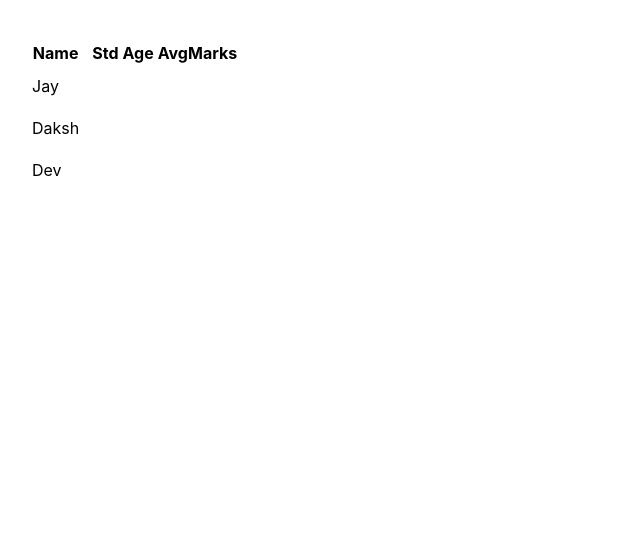
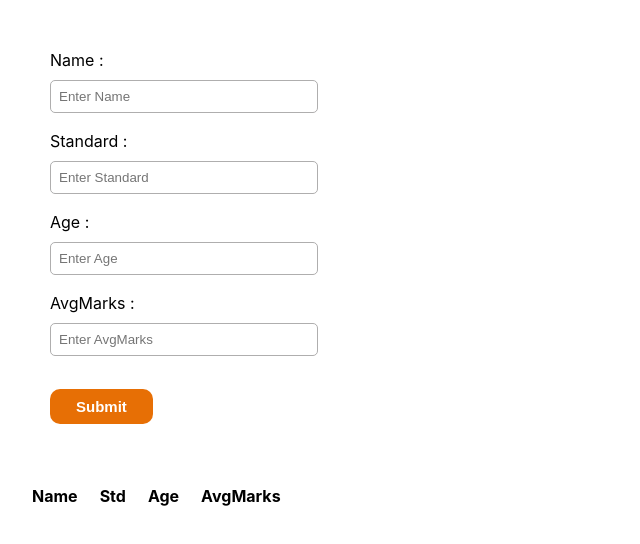
Before and after one commit to Himja-jnext/ReactDemo, a React (Create React App) app in the folder my-app/: page / in a window 1280 px wide. Shown: the top 544 px of the page, without its empty margins (0-640 px from the left). Built offline with nearby package versions, Linux system fonts and the light colour scheme.

Commit message:
Make a form

```diff
--- a/my-app/src/App.css
+++ b/my-app/src/App.css
@@ -1,7 +1,35 @@
 .table{
     padding: 20px;
 }
-
+th{
+    padding: 10px;
+}
 td{
     padding: 10px;
 }
+.dataform{
+    padding: 50px 0 30px 50px;
+}
+.datablock{
+    padding-bottom: 8px;
+}
+.nameInput{
+    margin: 10px 0;
+    padding: 8px;
+    border: 1px solid #afaeae;
+    border-radius: 5px;
+    width: 250px;
+}
+.nameInput:focus{
+    outline: none;
+}
+.sub-btn{
+    margin-top: 15px;
+    padding: 9px 26px;
+    color: #fff;
+    background-color:rgb(231, 111, 5);
+    border: none;
+    border-radius: 10px;
+    font-size: 15px;
+    font-weight: 600;
+}
--- a/my-app/src/App.js
+++ b/my-app/src/App.js
@@ -1,7 +1,7 @@
 import React from "react";
 import "./App.css";
 // import Header from "./MyComponents/Header";
-import Section from "./MyComponents/Section";
+import TableComponent from "./MyComponents/TableComponent";
 // import Footer from "./MyComponents/Footer";
 // import Clock from "./MyComponents/Clock";
 // import Counter from "./MyComponents/Counter";
@@ -11,7 +11,7 @@ function App() {
   return (
     <>
       {/* <Header /> */}
-      <Section />
+      <TableComponent />
       {/* <Footer /> */}
       {/* <App /> */}
       {/* <Clock /> */}
--- a/my-app/src/MyComponents/Childcomp.js
+++ /dev/null
@@ -1,16 +0,0 @@
-import React, { Component } from "react";
-
-class Childcomp extends Component {
-  render() {
-    const { userVal } = this.props;
-    console.log("singleUserValue", userVal);
-    return (
-      <div>
-        <h2>{userVal.Name}</h2>
-        <h3>{userVal.Std}</h3>
-        <h3>{userVal.Age}</h3>
-      </div>
-    );
-  }
-}
-export default Childcomp;
--- /dev/null
+++ b/my-app/src/MyComponents/ClickuserData.js
@@ -0,0 +1,16 @@
+// import React, { Component } from "react";
+
+// export default class ClickuserData extends Component {
+//   render() {
+//     const { singleUserValue } = this.props;
+//     // console.log("singleUserValue", singleUserValue);
+//     return (
+//       <div>
+//         <h2>{singleUserValue.Name}</h2>
+//         <h3>{singleUserValue.Std}</h3>
+//         <h3>{singleUserValue.Age}</h3>
+//         <h3>{singleUserValue.AvgMarks}</h3>
+//       </div>
+//     );
+//   }
+// }
--- /dev/null
+++ b/my-app/src/MyComponents/FormComponent.js
@@ -0,0 +1,62 @@
+import React, { Component } from "react";
+
+export default class Form extends React.Component {
+  constructor() {
+    super();
+  }
+  render() {
+    return (
+      <div>
+        <form className="dataform" onSubmit={() => this.props.submitData()}>
+          <div className="datablock">
+            <label for="fname">Name :</label>
+            <br></br>
+            <input
+              type="text"
+              id="fname"
+              name="fname"
+              className="nameInput"
+              placeholder="Enter Name"
+            />
+          </div>
+          <div className="datablock">
+            <label for="std">Standard :</label>
+            <br></br>
+            <input
+              type="text"
+              id="std"
+              name="std"
+              className="nameInput"
+              placeholder="Enter Standard"
+            />
+          </div>
+          <div className="datablock">
+            <label for="age">Age :</label>
+            <br></br>
+            <input
+              type="text"
+              id="age"
+              name="age"
+              className="nameInput"
+              placeholder="Enter Age"
+            />
+          </div>
+          <div className="datablock">
+            <label for="avgMarks">AvgMarks :</label>
+            <br></br>
+            <input
+              type="text"
+              id="avgMarks"
+              name="avgMarks"
+              className="nameInput"
+              placeholder="Enter AvgMarks"
+            />
+          </div>
+          <button type="submit" className="sub-btn">
+            Submit
+          </button>
+        </form>
+      </div>
+    );
+  }
+}
--- a/my-app/src/MyComponents/Section.js
+++ /dev/null
@@ -1,60 +0,0 @@
-import { getValue } from "@testing-library/user-event/dist/utils";
-import React, { Component } from "react";
-import Childcomp from "./Childcomp";
-
-class Section extends React.Component {
-  constructor(props) {
-    super(props);
-    this.state = {
-      userData: [
-        { Name: "Jay", Std: 10, Age: 16, AvgMarks: 91 },
-        { Name: "Daksh", Std: 7, Age: 13, AvgMarks: 63 },
-        { Name: "Dev", Std: 3, Age: 8, AvgMarks: 78 },
-      ],
-      singleUserData: {},
-    };
-
-    this.showData = this.showData.bind(this);
-  }
-
-  showData = (item) => {
-    this.setState({ singleUserData: item });
-  };
-
-  render() {
-    const { userData, singleUserData } = this.state;
-    // console.log("userData", this.state.userData);
-    console.log("singleUserData", this.state.singleUserData);
-    // console.log(typeof userData);
-    return (
-      <div>
-        <Childcomp userVal={singleUserData} />
-        <table className="table">
-          <thead>
-            <tr>
-              <th>Name</th>
-              <th>Std</th>
-              <th>Age</th>
-              <th>AvgMarks</th>
-            </tr>
-          </thead>
-          <tbody>
-            {userData?.map((item, index) => {
-              //console.log(item);
-              return (
-                <tr onClick={() => this.showData(item)}>
-                  <td>{item?.Name}</td>
-                  {/* <td>{item?.Std}</td>
-                  <td>{item?.Age}</td>
-                  <td>{item?.AvgMarks}</td> */}
-                </tr>
-              );
-            })}
-          </tbody>
-        </table>
-      </div>
-    );
-  }
-}
-
-export default Section;
--- a/my-app/src/MyComponents/Table.js
+++ b/my-app/src/MyComponents/Table.js
@@ -1,18 +1,36 @@
 import React, { Component } from "react";
 
-class Table extends React.Component {
-  //   constructor(props) {
-  //     super(props);
-  //     this.state = {
-  //         usertableData = [
-  //             { Name: "Jay", Std: 10, Age: 16, AvgMarks: 85 },
-  //         { Name: "Daksh", Std: 7, Age: 13, AvgMarks: 63 },
-  //         { Name: "Kiya", Std: 3, Age: 8, AvgMarks: 78 },
-  //         { Name: "Jarnav", Std: 5, Age: 10, AvgMarks: 94 },
-  //         { Name: "Dhiya", Std: 12, Age: 18, AvgMarks: 56 }
-  //     ]
-  //     };
-  //   }
+export default class Table extends React.Component {
+  render() {
+    const { usertabVal } = this.props;
+    // console.log("usertabVal", usertabVal);
+    return (
+      <div>
+        <table className="table">
+          <thead>
+            <tr>
+              <th>Name</th>
+              <th>Std</th>
+              <th>Age</th>
+              <th>AvgMarks</th>
+            </tr>
+          </thead>
+          <tbody>
+            {usertabVal?.map((item, index) => {
+              //console.log(item);
 
-  render()
+              return (
+                <tr onClick={() => this.props.handleClick(item)}>
+                  <td>{item?.Name}</td>
+                  <td>{item?.Std}</td>
+                  <td>{item?.Age}</td>
+                  <td>{item?.AvgMarks}</td>
+                </tr>
+              );
+            })}
+          </tbody>
+        </table>
+      </div>
+    );
+  }
 }
--- /dev/null
+++ b/my-app/src/MyComponents/TableComponent.js
@@ -0,0 +1,45 @@
+import React, { Component } from "react";
+// import ClickuserData from "./ClickuserData";
+import Table from "./Table";
+import Form from "./FormComponent";
+
+class TableComponent extends React.Component {
+  constructor(props) {
+    super(props);
+    this.state = {
+      // userData: [
+      //   { Name: "Jay", Std: 10, Age: 16, AvgMarks: 85 },
+      //   { Name: "Daksh", Std: 7, Age: 13, AvgMarks: 63 },
+      //   { Name: "Kiya", Std: 3, Age: 8, AvgMarks: 78 },
+      //   { Name: "Jarnav", Std: 5, Age: 10, AvgMarks: 94 },
+      //   { Name: "Dhiya", Std: 12, Age: 18, AvgMarks: 56 },
+      // ],
+      UserData: {},
+    };
+
+    this.submit = this.submit.bind(this);
+  }
+
+  // showclcikData = (item) => {
+  //   this.setState({ singleUserData: item });
+  // };
+  submit = (item) => {
+    this.setState({ userData: item });
+  };
+
+  render() {
+    const { userData } = this.state;
+    console.log("userData", this.state.userData);
+    // console.log("singleUserData", this.state.singleUserData);
+    // console.log(typeof userData);
+    return (
+      <div>
+        <Form submitData={this.submit} />
+        <Table usertabVal={userData} handleClick={this.showclcikData} />
+        {/* <ClickuserData singleUserValue={singleUserData} /> */}
+      </div>
+    );
+  }
+}
+
+export default TableComponent;
```
